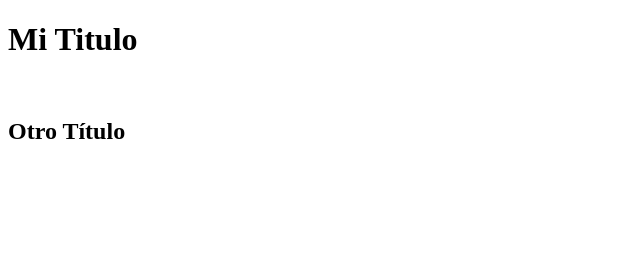
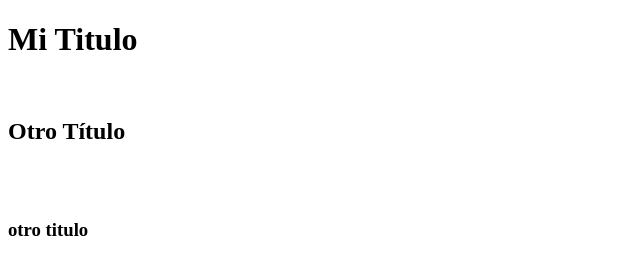
Before and after one commit to Elsy4783/Primer-repositorio-para-Curso-Nucba, a plain HTML site: page index.html in a window 1280 px wide. Shown: the whole page, without its empty margins (0-640 px from the left). Drawn offline with Linux system fonts and the light colour scheme.

Commit message:
se agrego archivo csst

```diff
--- a/index.html
+++ b/index.html
@@ -12,6 +12,10 @@
         <h1>Mi Titulo</h1>
         <br>
         <h2>Otro Título</h2>
+        <br>
+        <br>
+        <h3>otro titulo</h3>
+
     </div>
 </body>
 </html>
```
